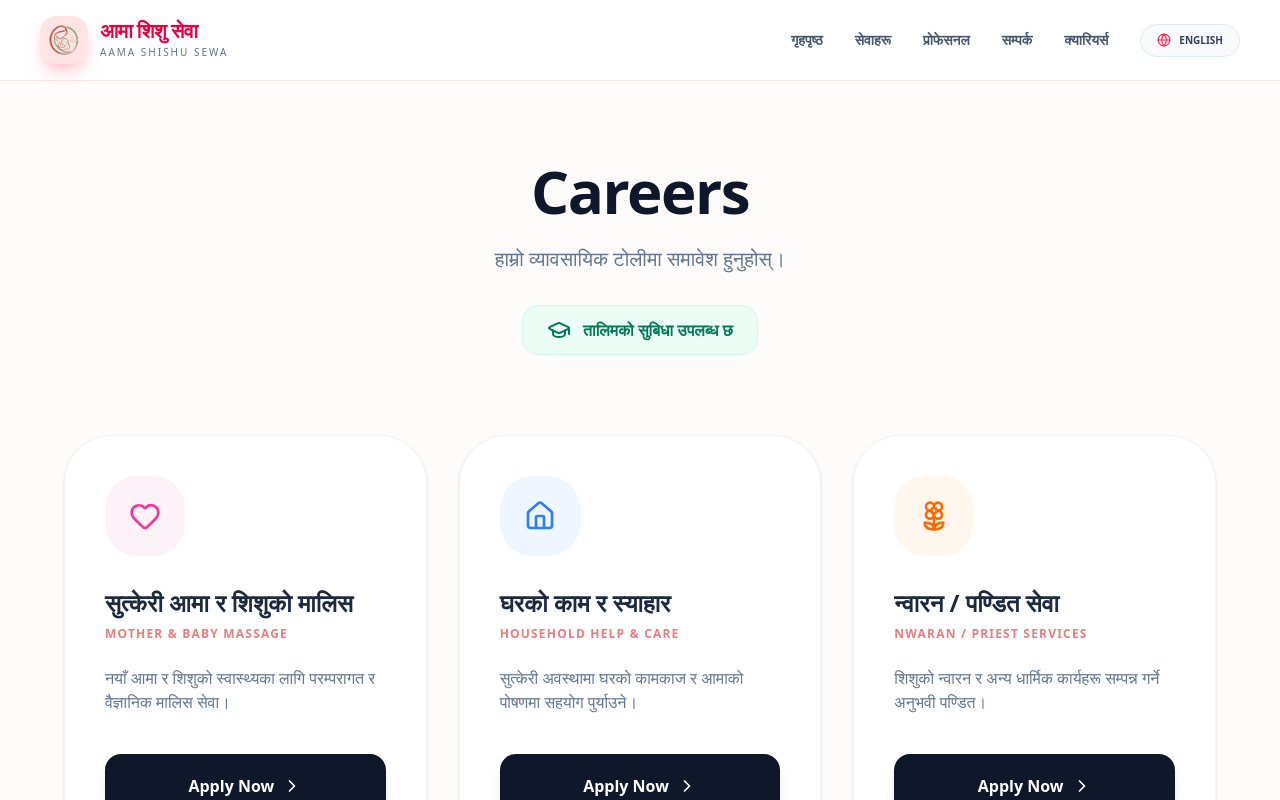
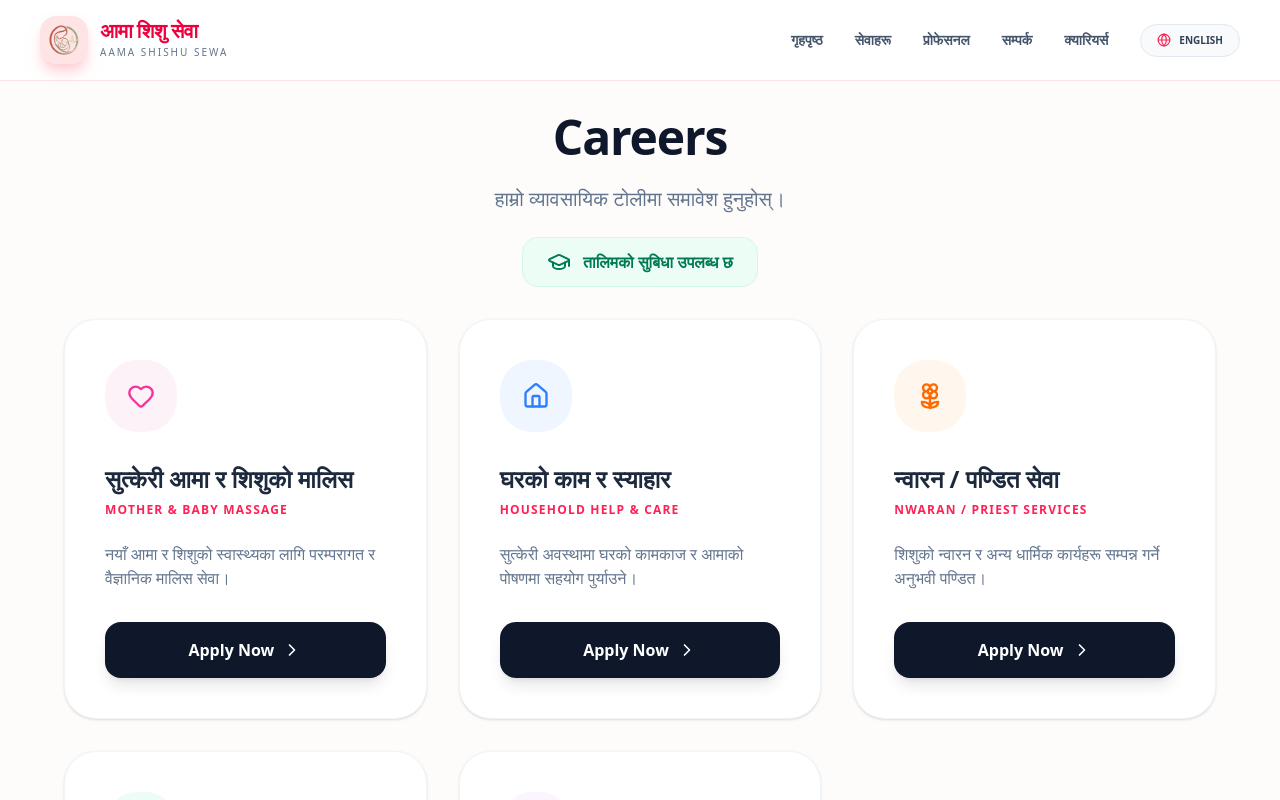
Before and after one commit to GShix/AamaShishuSewa, a React (Vite) app in the folder client/: page /careers in a window 1280 px wide. Shown: the top 800 px of the page. Built offline with nearby package versions, Linux system fonts and the light colour scheme.

Commit message:
cs fixing

```diff
--- a/client/src/pages/BookService.jsx
+++ b/client/src/pages/BookService.jsx
@@ -5,8 +5,10 @@ import {
   ShieldCheck, Star, Heart
 } from 'lucide-react';
 import PublicLayout from '../layout/PublicLayout';
+import useDocumentTitle from '../hooks/useDocumentTitle';
 
 const BookService = () => {
+  useDocumentTitle('Book a Service - आमा र शिशु सेवा');
   const [step, setStep] = useState(1);
   const [formData, setFormData] = useState({
     service: '',
--- a/client/src/pages/Careers.jsx
+++ b/client/src/pages/Careers.jsx
@@ -2,18 +2,19 @@ import React from 'react';
 import { Heart, Home, Flower2, UserPlus, Baby, ChevronRight, GraduationCap } from 'lucide-react';
 import { useNavigate } from 'react-router-dom';
 import PublicLayout from '../layout/PublicLayout';
+import useDocumentTitle from '../hooks/useDocumentTitle';
 
 const JOBS = [
-  { id: "massage", title: "सुत्केरी आमा र शिशुको मालिस", eng: "Mother & Baby Massage", icon: <Heart size={32} className="text-pink-500" />, color: "bg-pink-50", desc: "नयाँ आमा र शिशुको स्वास्थ्यका लागि परम्परागत र वैज्ञानिक मालिस सेवा।" },
-  { id: "household", title: "घरको काम र स्याहार", eng: "Household help & Care", icon: <Home size={32} className="text-blue-500" />, color: "bg-blue-50", desc: "सुत्केरी अवस्थामा घरको कामकाज र आमाको पोषणमा सहयोग पुर्याउने।" },
-  { id: "nwaran", title: "न्वारन / पण्डित सेवा", eng: "Nwaran / Priest Services", icon: <Flower2 size={32} className="text-orange-500" />, color: "bg-orange-50", desc: "शिशुको न्वारन र अन्य धार्मिक कार्यहरू सम्पन्न गर्ने अनुभवी पण्डित।" },
-  { id: "patient", title: "बिरामी स्याहार", eng: "Patient Care", icon: <UserPlus size={32} className="text-emerald-500" />, color: "bg-emerald-50", desc: "अस्पताल पछि वा घरमा रहेका बिरामीहरूको विशेष रेखदेख र स्याहार।" },
-  { id: "babycare", title: "शिशु हेचाह", eng: "Professional Baby Care", icon: <Baby size={32} className="text-purple-500" />, color: "bg-purple-50", desc: "काममा व्यस्त आमाबुबाका लागि शिशुको सुरक्षित र प्रेमपूर्ण हेरचाह।" }
+  { id: "massage", title: "सुत्केरी आमा र शिशुको मालिस", eng: "Mother & Baby Massage", icon: <Heart size={28} className="text-pink-500" />, color: "bg-pink-50", desc: "नयाँ आमा र शिशुको स्वास्थ्यका लागि परम्परागत र वैज्ञानिक मालिस सेवा।" },
+  { id: "household", title: "घरको काम र स्याहार", eng: "Household help & Care", icon: <Home size={28} className="text-blue-500" />, color: "bg-blue-50", desc: "सुत्केरी अवस्थामा घरको कामकाज र आमाको पोषणमा सहयोग पुर्याउने।" },
+  { id: "nwaran", title: "न्वारन / पण्डित सेवा", eng: "Nwaran / Priest Services", icon: <Flower2 size={28} className="text-orange-500" />, color: "bg-orange-50", desc: "शिशुको न्वारन र अन्य धार्मिक कार्यहरू सम्पन्न गर्ने अनुभवी पण्डित।" },
+  { id: "patient", title: "बिरामी स्याहार", eng: "Patient Care", icon: <UserPlus size={28} className="text-emerald-500" />, color: "bg-emerald-50", desc: "अस्पताल पछि वा घरमा रहेका बिरामीहरूको विशेष रेखदेख र स्याहार।" },
+  { id: "babycare", title: "शिशु हेचाह", eng: "Professional Baby Care", icon: <Baby size={28} className="text-purple-500" />, color: "bg-purple-50", desc: "काममा व्यस्त आमाबुबाका लागि शिशुको सुरक्षित र प्रेमपूर्ण हेरचाह।" }
 ];
 
 const Careers = () => {
   const navigate = useNavigate();
-
+  useDocumentTitle('Careers - Join Our Professional Team');
   const handleApply = (job) => {
     // Only pass strings/numbers to navigate state to avoid cloning errors
     const jobData = { title: job.title, eng: job.eng };
@@ -22,26 +23,26 @@ const Careers = () => {
 
   return (
     <PublicLayout>
-      <div className="min-h-screen bg-[#FDFCFB] py-20 px-4">
+      <div className="min-h-screen bg-[#FDFCFB] py-8 px-4">
         <div className="max-w-6xl mx-auto">
-          <header className="text-center mb-20">
-            <h1 className="text-6xl font-black text-slate-900 mb-6 tracking-tight">Careers</h1>
+          <header className="text-center mb-8">
+            <h1 className="text-5xl font-black text-slate-900 mb-6 tracking-tight">Careers</h1>
             <p className="text-xl text-slate-500">हाम्रो व्यावसायिक टोलीमा समावेश हुनुहोस्।</p>
-            <div className="mt-8 inline-flex items-center bg-emerald-50 border border-emerald-100 px-6 py-3 rounded-2xl text-emerald-700 font-bold">
+            <div className="mt-6 inline-flex items-center bg-emerald-50 border border-emerald-100 px-6 py-3 rounded-2xl text-emerald-700 font-bold">
               <GraduationCap className="mr-3" /> तालिमको सुबिधा उपलब्ध छ
             </div>
           </header>
 
           <div className="grid grid-cols-1 md:grid-cols-2 lg:grid-cols-3 gap-8">
             {JOBS.map((job) => (
-              <div key={job.id} className="group bg-white rounded-[3rem] p-10 shadow-sm hover:shadow-2xl hover:-translate-y-2 transition-all duration-500 border border-slate-100 flex flex-col">
-                <div className={`${job.color} w-20 h-20 rounded-[2rem] flex items-center justify-center mb-8`}>{job.icon}</div>
+              <div key={job.id} className="group bg-white rounded-[2rem] p-4 sm:p-10 shadow-sm hover:shadow-2xl hover:-translate-y-2 transition-all duration-500 border border-slate-100 flex flex-col">
+                <div className={`${job.color} w-18 h-18 rounded-[2rem] flex items-center justify-center mb-8`}>{job.icon}</div>
                 <h3 className="text-2xl font-bold text-slate-800 mb-2 leading-tight">{job.title}</h3>
-                <p className="text-xs font-black text-[#E67E7E] uppercase tracking-widest mb-6">{job.eng}</p>
-                <p className="text-slate-500 mb-10 flex-grow">{job.desc}</p>
+                <p className="text-xs font-black text-rose-500 uppercase tracking-widest mb-6">{job.eng}</p>
+                <p className="text-slate-500 mb-8 flex-grow">{job.desc}</p>
                 <button
                   onClick={() => handleApply(job)}
-                  className="w-full py-5 bg-slate-900 text-white font-bold rounded-2xl hover:bg-[#E67E7E] transition-all flex items-center justify-center cursor-pointer shadow-lg"
+                  className="w-full py-4 bg-slate-900 text-white font-bold rounded-2xl hover:bg-rose-500 transition-all flex items-center justify-center cursor-pointer shadow-lg"
                 >
                   Apply Now <ChevronRight className="ml-2" size={20} />
                 </button>
--- a/client/src/pages/Contact.jsx
+++ b/client/src/pages/Contact.jsx
@@ -1,8 +1,10 @@
 import React from 'react';
 import { Phone, Mail, MapPin, Calendar, Clock, MessageSquare } from 'lucide-react';
 import PublicLayout from '../layout/PublicLayout';
+import useDocumentTitle from '../hooks/useDocumentTitle';
 
 const Contact = () => {
+  useDocumentTitle("Contact Us - We're Here to Help");
   return (
     <PublicLayout>
       <div className="bg-white min-h-screen">
--- a/client/src/pages/JoinUs.jsx
+++ b/client/src/pages/JoinUs.jsx
@@ -1,8 +1,10 @@
 import React from 'react';
 import { UserPlus, Award, Clock, Briefcase, FileText } from 'lucide-react';
 import PublicLayout from '../layout/PublicLayout';
+import useDocumentTitle from '../hooks/useDocumentTitle';
 
 const JoinUs = () => {
+  useDocumentTitle('Join Us - Become a Caregiver with Us');
   return (
     <PublicLayout>
       <div className="py-8 lg:py-12 px-6 lg:px-10 max-w-7xl mx-auto grid lg:grid-cols-2 gap-16 items-start">
--- a/client/src/pages/Login.jsx
+++ b/client/src/pages/Login.jsx
@@ -3,8 +3,10 @@ import React, { useState } from 'react';
 import { useNavigate, Link } from 'react-router-dom';
 import { useAuth } from '../context/AuthContext';
 import { Heart, LogIn, Phone, Lock, AlertCircle, Loader } from 'lucide-react';
+import useDocumentTitle from '../hooks/useDocumentTitle';
 
 const Login = () => {
+  useDocumentTitle('Login - आमा शिशु सेवा');
   const navigate = useNavigate();
   const { login, loading, error: authError } = useAuth();
   const [language, setLanguage] = useState('ne');
--- a/client/src/pages/Register.jsx
+++ b/client/src/pages/Register.jsx
@@ -3,12 +3,14 @@ import React, { useState } from 'react';
 import { useNavigate, Link } from 'react-router-dom';
 import { useAuth } from '../context/AuthContext';
 import { Heart, UserPlus, Mail, Phone, Lock, User, MapPin, AlertCircle, Loader, CheckCircle } from 'lucide-react';
+import useDocumentTitle from '../hooks/useDocumentTitle';
 
 const Register = () => {
   const navigate = useNavigate();
   const { register, loading } = useAuth();
   const [language, setLanguage] = useState('ne');
   const [currentStep, setCurrentStep] = useState(1);
+  useDocumentTitle('Register - आमा शिशु सेवा');
 
   const [formData, setFormData] = useState({
     fullName: '',
--- a/client/src/pages/Services.jsx
+++ b/client/src/pages/Services.jsx
@@ -1,8 +1,11 @@
 import React from 'react';
 import { ShieldCheck, Heart, Star, Check, ArrowRight } from 'lucide-react';
 import PublicLayout from '../layout/PublicLayout';
+import useDocumentTitle from '../hooks/useDocumentTitle';
 
 const Services = ({ t }) => {
+
+  useDocumentTitle('Services - Our Specialized Care Plans');
   const serviceList = [
     {
       id: 'postpartum',
```
Also changed, not shown: client/src/pages/Apply.jsx (+10 -8 lines).
